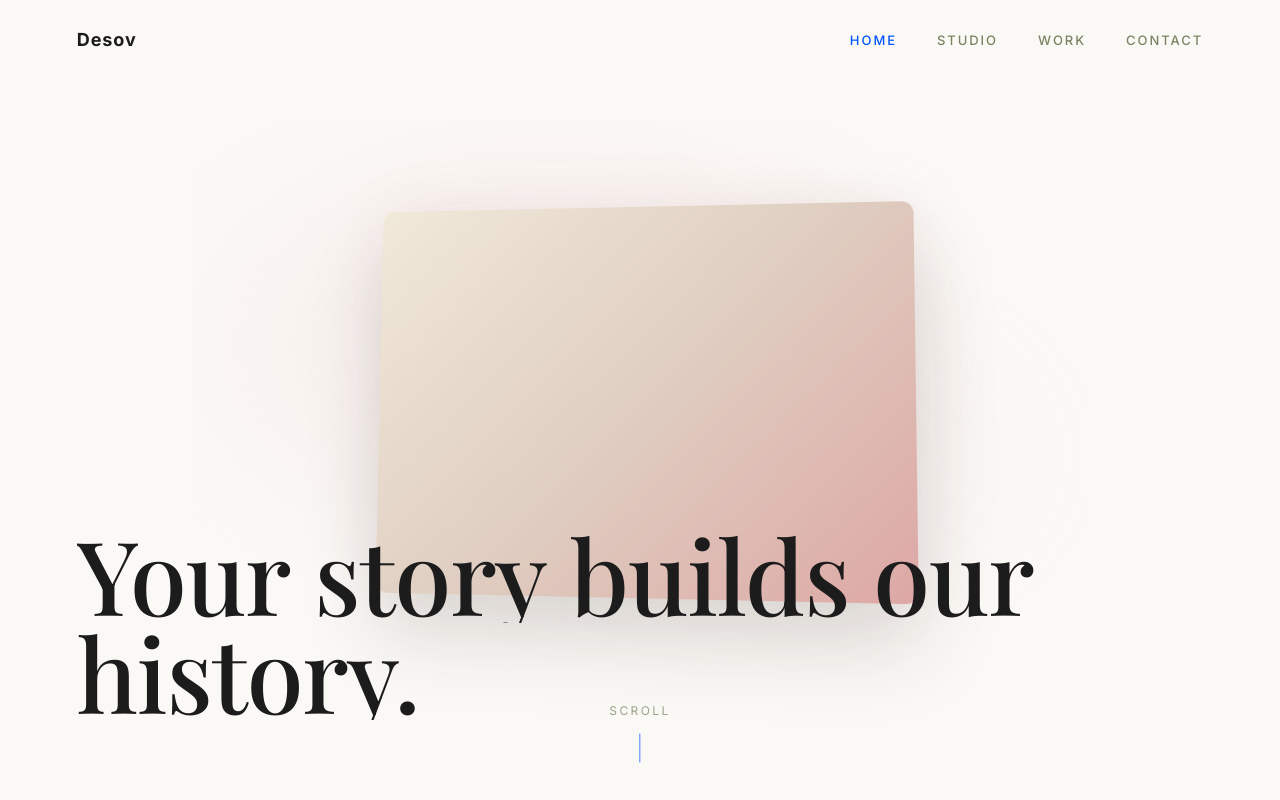
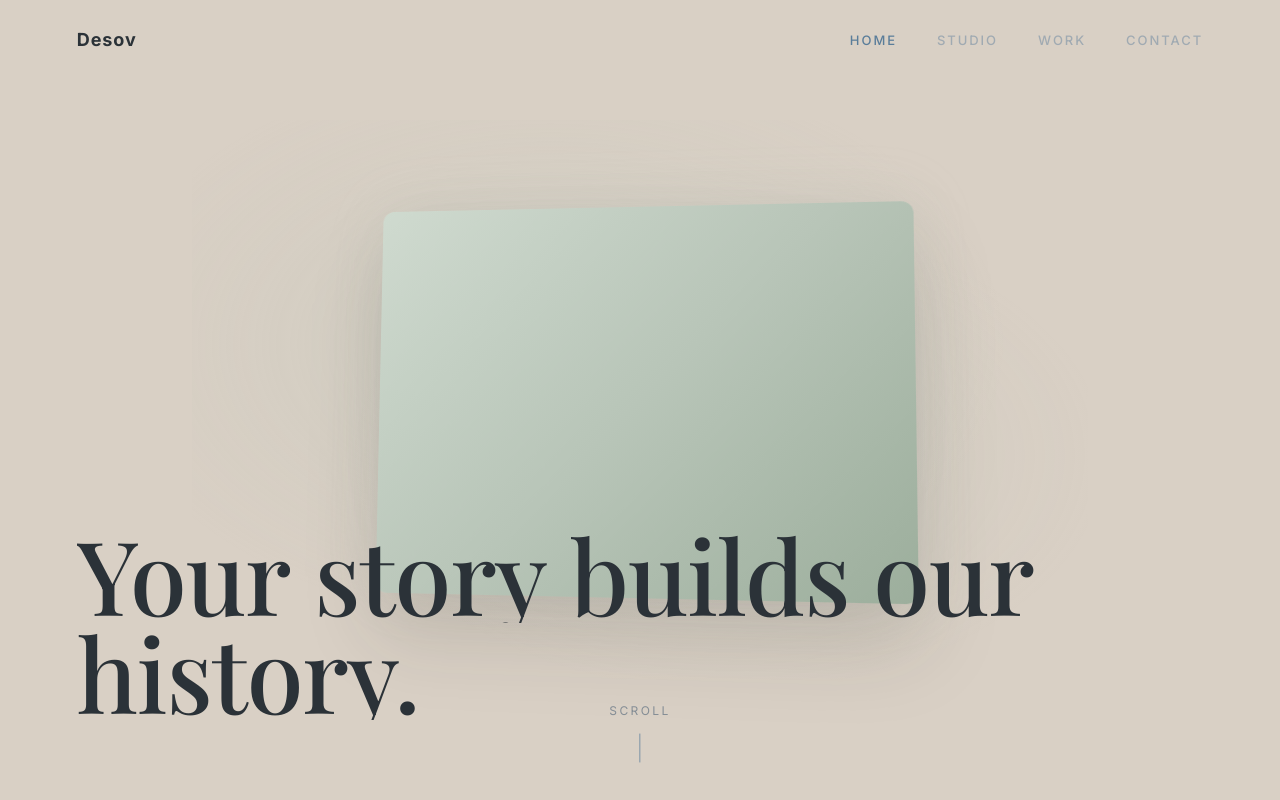
Before and after one commit to sourav355yadav-jpg/desov-site, a Next.js app: page / in a window 1280 px wide. Shown: the top 800 px of the page. Built offline with nearby package versions, Linux system fonts and the light colour scheme.

Commit message:
Update color palette to Warm Sand, Slate Blue, Soft Sage, and Cool Grey

```diff
--- a/app/globals.css
+++ b/app/globals.css
@@ -2,18 +2,18 @@
 
 /* ===== SOHub Design System Tokens ===== */
 :root {
-  /* Olive & Cobalt Palette */
-  --bg-primary: #FBF9F6;
-  --bg-secondary: #FFFFFF;
-  --bg-card: #F2F3EE;
+  /* Warm Sand & Slate Blue Palette */
+  --bg-primary: #D9D0C5; /* Warm Sand */
+  --bg-secondary: #B8C5B8; /* Soft Sage */
+  --bg-card: #E3D9CD; /* Slightly lighter Warm Sand */
 
-  --text-primary: #1C1C1C;
-  --text-secondary: #7A8464; /* Muted Olive Green */
-  --text-muted: #9BA38A;
+  --text-primary: #2B3238; /* Darkened Cool Grey for high readability on light background */
+  --text-secondary: #A0AAB2; /* Cool Grey */
+  --text-muted: #848D95; /* Slightly darker grey */
 
-  --accent: #0055FF; /* Electric Cobalt Blue */
-  --accent-hover: #0044CC;
-  --line-color: rgba(122, 132, 100, 0.2); /* Olive Green border lines */
+  --accent: #5A7D9A; /* Slate Blue */
+  --accent-hover: #456178;
+  --line-color: rgba(160, 170, 178, 0.5); /* Cool Grey dividers */
 
   --section-padding-y: clamp(100px, 15vw, 240px);
   --section-padding-x: clamp(24px, 6vw, 100px);
@@ -221,7 +221,7 @@ h1, h2, h3, h4, h5, h6 {
 }
 
 .navbar.scrolled {
-  background: rgba(251, 249, 246, 0.9); /* Matching Alabaster FBF9F6 */
+  background: rgba(217, 208, 197, 0.9); /* Matching Warm Sand D9D0C5 */
   backdrop-filter: blur(12px);
   -webkit-backdrop-filter: blur(12px);
 }
@@ -602,7 +602,7 @@ h1, h2, h3, h4, h5, h6 {
 
 /* ===== Footer ===== */
 .footer {
-  background: var(--bg-primary);
+  background: var(--bg-secondary);
   padding: 80px var(--section-padding-x) 40px;
   position: relative;
   overflow: hidden;
--- a/app/page.tsx
+++ b/app/page.tsx
@@ -134,16 +134,16 @@ function HeroSection() {
       }}>
         <div style={{
           width: '100%', aspectRatio: '16/10',
-          background: 'radial-gradient(ellipse at 40% 40%, rgba(221,167,165,0.15) 0%, transparent 60%), radial-gradient(ellipse at 60% 60%, rgba(221,167,165,0.08) 0%, transparent 50%)',
+          background: 'radial-gradient(ellipse at 40% 40%, rgba(184, 197, 184, 0.25) 0%, transparent 60%), radial-gradient(ellipse at 60% 60%, rgba(184, 197, 184, 0.15) 0%, transparent 50%)',
           borderRadius: '20px',
           filter: 'blur(0.5px)',
         }}>
           <div style={{
             width: '60%', height: '70%', margin: 'auto',
             position: 'relative', top: '15%',
-            background: 'linear-gradient(135deg, #F1E9DA, #DFCEC1, #DDA7A5)',
+            background: 'linear-gradient(135deg, #CFDACF, #B8C5B8, #9CAE9C)',
             borderRadius: '12px',
-            boxShadow: '0 40px 80px rgba(42,37,34,0.15), 0 0 60px rgba(221,167,165,0.1)',
+            boxShadow: '0 40px 80px rgba(42,37,34,0.15), 0 0 60px rgba(184, 197, 184, 0.2)',
             transform: 'perspective(800px) rotateY(-5deg) rotateX(3deg)',
           }} />
         </div>
@@ -352,7 +352,7 @@ function CTASection() {
       {/* Chair Render Placeholder */}
       <div className="cta-render" style={{
         width: '40vw', maxWidth: '500px', aspectRatio: '1',
-        background: 'radial-gradient(circle, rgba(221,167,165,0.12) 0%, transparent 70%)',
+        background: 'radial-gradient(circle, rgba(184, 197, 184, 0.25) 0%, transparent 70%)',
         borderRadius: '50%',
       }} />
 
```
